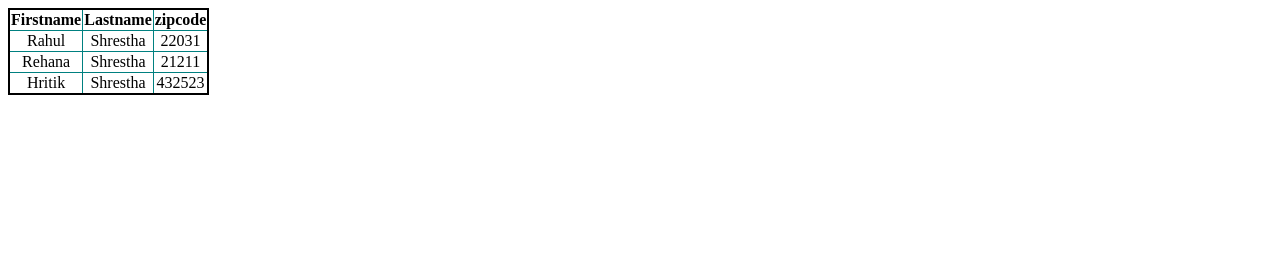
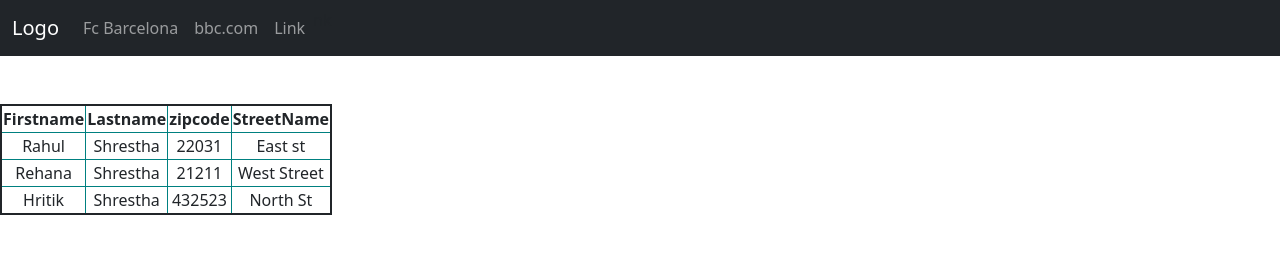
Before and after one commit to dipstha/fcbarcelona, a plain HTML site: page index.html in a window 1280 px wide. Drawn offline with nearby package versions, Linux system fonts and the light colour scheme.

Commit message:
Add link

```diff
--- a/index.html
+++ b/index.html
@@ -6,30 +6,58 @@
     <meta http-equiv="X-UA-Compatible" content="IE=edge">
     <meta name="viewport" content="width=device-width, initial-scale=1.0">
     <title>Document</title>
+    <link href="https://cdn.jsdelivr.net/npm/bootstrap@5.2.0-beta1/dist/css/bootstrap.min.css" rel="stylesheet" integrity="sha384-0evHe/X+R7YkIZDRvuzKMRqM+OrBnVFBL6DOitfPri4tjfHxaWutUpFmBp4vmVor" crossorigin="anonymous">
+
+    <link rel="stylesheet" href="https://cdn.jsdelivr.net/npm/bootstrap-icons@1.8.3/font/bootstrap-icons.css">
     <link rel="stylesheet" href="style.css">
 
 </head>
 <body>
+    <nav class="navbar navbar-expand-sm bg-dark navbar-dark">
+        <div class="container-fluid">
+          <a class="navbar-brand" href="#">Logo</a>
+          <button class="navbar-toggler" type="button" data-bs-toggle="collapse" data-bs-target="#collapsibleNavbar">
+            <span class="navbar-toggler-icon"></span>
+          </button>
+          <div class="collapse navbar-collapse" id="collapsibleNavbar">
+            <ul class="navbar-nav">
+              <li class="nav-item">
+                <a class="nav-link" href="https://www.fcbarcelona.com/en/" target="_bla">Fc Barcelona</a>
+              </li>
+              <li class="nav-item">
+                <a class="nav-link" href="https://www.bbc.com/" target="_blank">bbc.com</a>
+              </li>
+              <li class="nav-item">
+                <a class="nav-link" href="https://www.espn.com/" target="_blank">Link</a>
+              </li>nk
+            </ul>
+          </div>
+        </div>
+      </nav><br><br>
     <table>
         <tr>
             <th>Firstname</th>
             <th>Lastname</th>
             <th>zipcode</th>
+            <th>StreetName</th>
         </tr>
         <tr>
             <td>Rahul</td>
             <td>Shrestha</td>
             <td>22031</td>
+            <td>East st</td>
         </tr>
         <tr>
             <td>Rehana</td>
             <td>Shrestha</td>
             <td>21211</td>
+            <td>West Street</td>
         </tr>
         <tr>
             <td>Hritik </td>
             <td>Shrestha</td>
             <td>432523</td>
+            <td>North St</td>
         </tr>
     </table>
 
```
